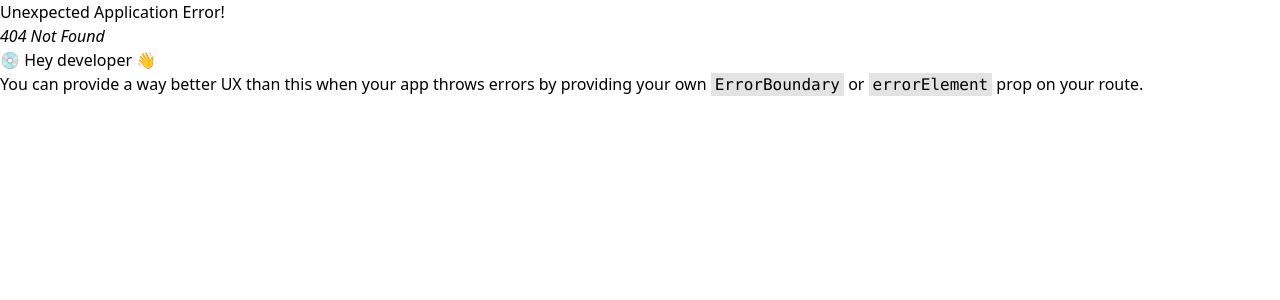
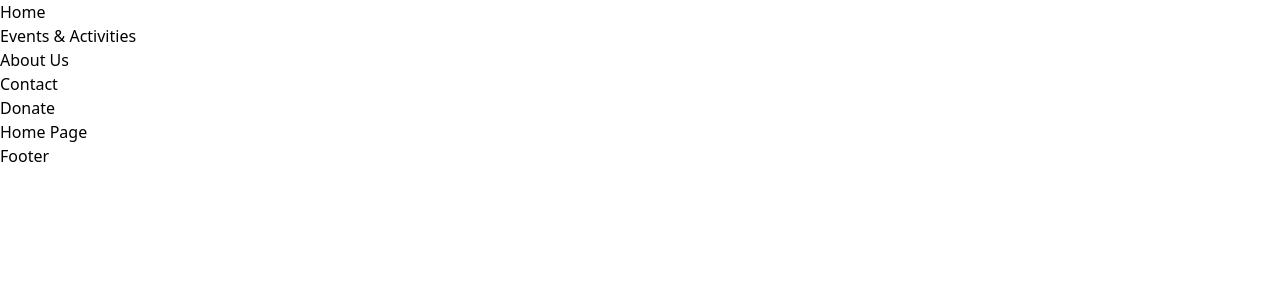
Before and after one commit to hajin-park/MSC-INC-Website, a React (Vite) app: page /home in a window 1280 px wide. Before the commit this address had no page. Shown: the top 300 px of the page. Built offline with nearby package versions, Linux system fonts and the light colour scheme.

Commit message:
React routes functional

```diff
--- /dev/null
+++ b/src/components/Footer.jsx
@@ -0,0 +1,7 @@
+export default function Footer() {
+    return (
+        <h1>
+            Footer
+        </h1>
+    )
+}
--- /dev/null
+++ b/src/components/NavBar.jsx
@@ -0,0 +1,25 @@
+import { Link } from "react-router-dom"
+
+export default function NavBar() {
+    return (
+        <nav>
+          <ul>
+            <li>
+              <Link to={`home`}>Home</Link>
+            </li>
+            <li>
+              <Link to={`events`}>Events & Activities</Link>
+            </li>
+            <li>
+              <Link to={`about`}>About Us</Link>
+            </li>
+            <li>
+              <Link to={`contact`}>Contact</Link>
+            </li>
+            <li>
+              <Link to={`donate`}>Donate</Link>
+            </li>
+          </ul>
+        </nav>
+    )
+}
--- /dev/null
+++ b/src/error-page.jsx
@@ -0,0 +1,16 @@
+import { useRouteError } from "react-router-dom";
+
+export default function ErrorPage() {
+  const error = useRouteError();
+  console.error(error);
+
+  return (
+    <div id="error-page">
+      <h1>Oops!</h1>
+      <p>Sorry, an unexpected error has occurred.</p>
+      <p>
+        <i>{error.statusText || error.message}</i>
+      </p>
+    </div>
+  );
+}
--- a/src/main.jsx
+++ b/src/main.jsx
@@ -4,33 +4,52 @@ import {
   createBrowserRouter,
   RouterProvider,
 } from "react-router-dom";
+import Root from './routes/root.jsx'
 import Home from './routes/home.jsx'
 import Events from './routes/events.jsx'
 import About from './routes/about.jsx'
 import Contact from './routes/contact.jsx'
 import Donate from './routes/donate.jsx'
+import ErrorPage from "./error-page";
 import './index.css'
 
 const router = createBrowserRouter([
   {
     path: "/",
+    element: <Root />,
+    errorElement: <ErrorPage />,
+    children: [
+      {
+        path: "/",
         element: <Home />,
+        errorElement: <ErrorPage />
       },
       {
-    path: "/events",
-    element: <Events />,
+        path: "home",
+        element: <Home />,
+        errorElement: <ErrorPage />
       },
       {
-    path: "/about",
-    element: <About />,
+        path: "events",
+        element: <Events />,
+        errorElement: <ErrorPage />
       },
       {
-    path: "/contact",
-    element: <Contact />,
+        path: "about",
+        element: <About />,
+        errorElement: <ErrorPage />
       },
       {
-    path: "/donate",
+        path: "contact",
+        element: <Contact />,
+        errorElement: <ErrorPage />
+      },
+      {
+        path: "donate",
         element: <Donate />,
+        errorElement: <ErrorPage />
+      },
+    ]
   },
 ]);
 
--- a/src/routes/about.jsx
+++ b/src/routes/about.jsx
@@ -1,5 +1,5 @@
 export default function About() {
     return (
-        <></>
+        <h1>About Page</h1>
     )
 }
--- a/src/routes/contact.jsx
+++ b/src/routes/contact.jsx
@@ -1,5 +1,5 @@
 export default function Contact() {
     return (
-        <></>
+        <h1>Contact Page</h1>
     )
 }
--- a/src/routes/donate.jsx
+++ b/src/routes/donate.jsx
@@ -1,5 +1,5 @@
 export default function Donate() {
     return (
-        <></>
+        <h1>Donate Page</h1>
     )
 }
--- a/src/routes/events.jsx
+++ b/src/routes/events.jsx
@@ -1,5 +1,5 @@
 export default function Events() {
     return (
-        <></>
+        <h1>Events Page</h1>
     )
 }
--- a/src/routes/home.jsx
+++ b/src/routes/home.jsx
@@ -1,5 +1,5 @@
 export default function Home() {
     return (
-        <></>
+        <h1>Home Page</h1>
     )
 }
--- /dev/null
+++ b/src/routes/root.jsx
@@ -0,0 +1,13 @@
+import { Outlet } from "react-router-dom";
+import NavBar from "../components/NavBar.jsx"
+import Footer from "../components/Footer.jsx"
+
+export default function Root() {
+    return (
+        <>
+            <NavBar />
+            <Outlet />
+            <Footer />
+        </>
+    )
+}
--- a/tailwind.config.js
+++ b/tailwind.config.js
@@ -2,8 +2,7 @@
 export default {
   content: [
     "./index.html",
-    "./src/**/*.{js,ts,jsx,tsx}",
-    "./src/*.{js,ts,jsx,tsx}"
+    "./src/**/*.{js,ts,jsx,tsx}"
   ],
   theme: {
     extend: {},
```
Lines whose indentation alone changed are shown as unchanged.
